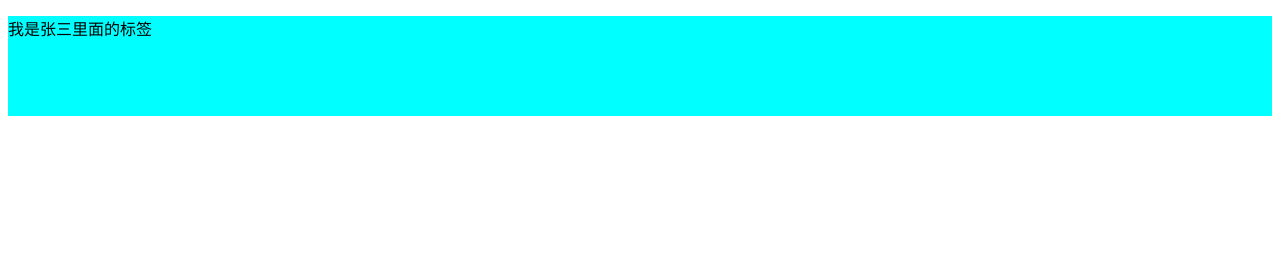
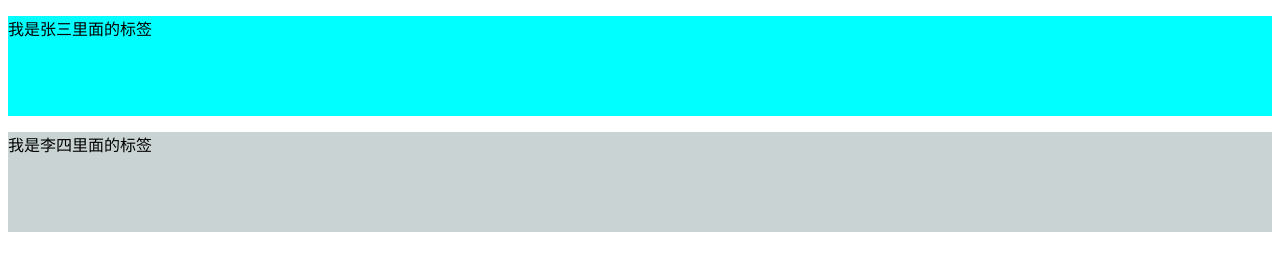
Before and after one commit to luogd1114/test-111, a plain HTML site: page index.html in a window 1280 px wide. Drawn offline with Linux system fonts and the light colour scheme.

Commit message:
lisi-one

```diff
--- a/index.html
+++ b/index.html
@@ -10,11 +10,19 @@
             height: 100px;
             background-color: aqua;
         }
+        .app1{
+            width: 100%;
+            height: 100px;
+            background-color: rgb(202, 211, 211);
+        }
     </style>
 </head>
 <body>
     <div class="app">
         <p>我是张三里面的标签</p>
     </div>
+    <div class="app1">
+        <p>我是李四里面的标签</p>
+    </div>
 </body>
 </html>
```
